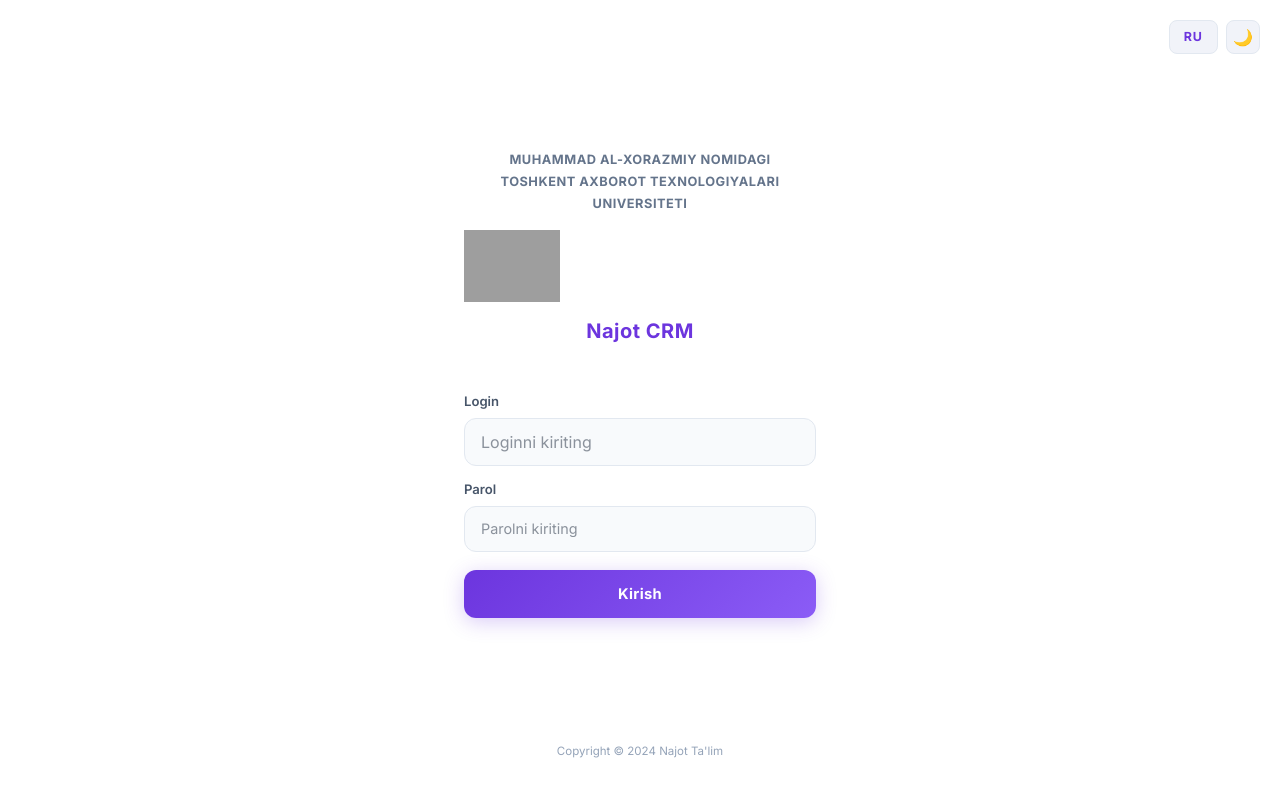
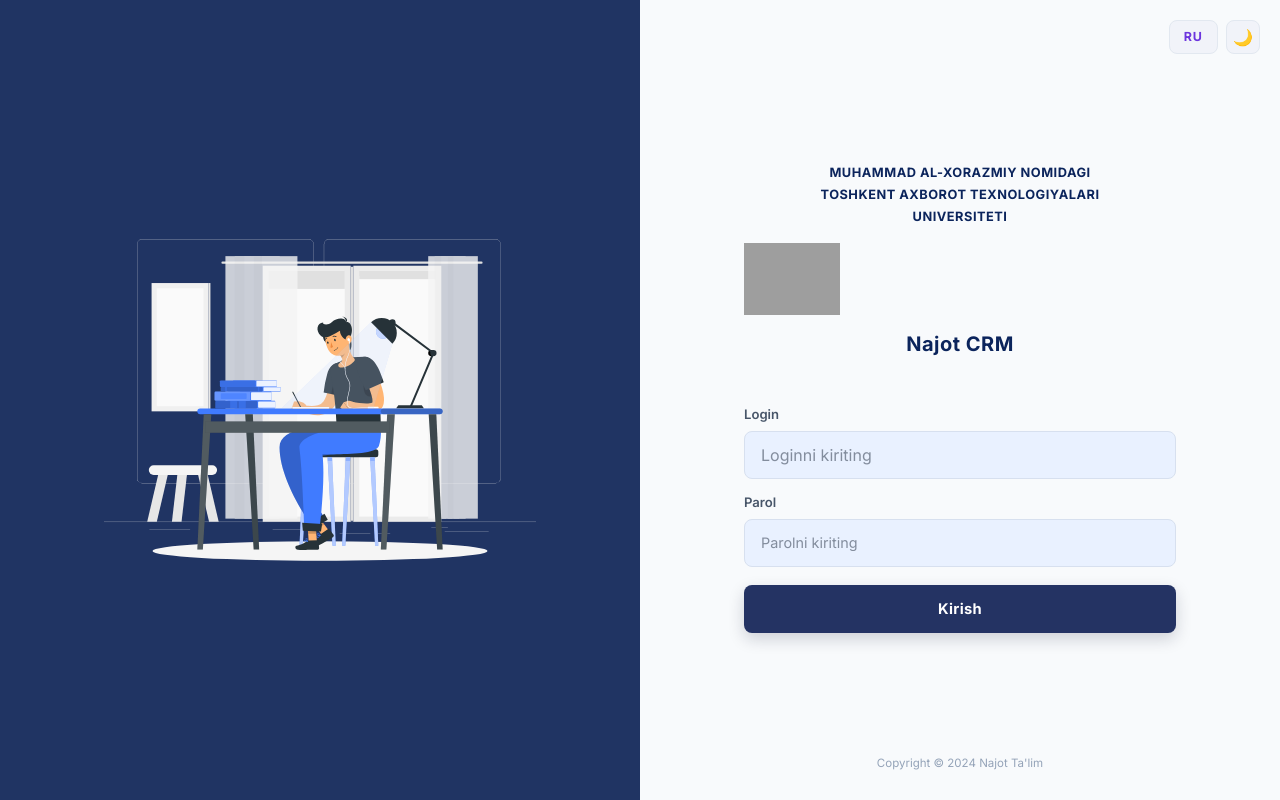
Before and after one commit to Sarvar5202/exam7, a React (Vite) app: page /login in a window 1280 px wide. Built offline with nearby package versions, Linux system fonts and the light colour scheme; grey boxes are pictures that could not be loaded.

Commit message:
fix.bugs

```diff
--- a/src/pages/Groups/GroupDetail/UygaVazifa.jsx
+++ b/src/pages/Groups/GroupDetail/UygaVazifa.jsx
@@ -8,6 +8,14 @@
 
 const thCls = "text-left px-4 py-3 font-semibold text-slate-500 text-xs";
 const tdCls = "px-4 py-3 text-sm text-slate-700";
+
+const getHomeworkId = (lesson) =>
+  lesson?.homework?.[0]?.id ??
+  lesson?.homework_id ??
+  lesson?.homeworkId ??
+  lesson?.homework?.id ??
+  lesson?.homework?.homework_id ??
+  lesson?.id;
 
 export default function UygaVazifa() {
   const { id } = useParams();
@@ -56,7 +64,7 @@
       </thead>
       <tbody>
         {homeworkData.map((lesson, idx) => (
-          <tr key={`${lesson.id}-${idx}`} onClick={() => navigate(`/dashboard/groups/${id}/homework/${lesson.id}/results`)} className="border-b border-slate-50 hover:bg-slate-50 cursor-pointer transition-colors">
+          <tr key={`${lesson.id}-${idx}`} onClick={() => navigate(`/dashboard/groups/${id}/homework/${getHomeworkId(lesson)}/results`)} className="border-b border-slate-50 hover:bg-slate-50 cursor-pointer transition-colors">
             <td className={tdCls}>{idx + 1}</td>
             <td className={tdCls}>
               {lesson.homeworkPending > 0 ? (
--- a/src/pages/Login/Login.jsx
+++ b/src/pages/Login/Login.jsx
@@ -62,7 +62,7 @@
   }
 
   return (
-    <div style={{ display: 'flex', height: '100vh', background: dark ? '#0a0a0f' : '#eef0f5' }}>
+    <div style={{ display: 'flex', minHeight: '100vh', background: dark ? '#0a0a0f' : '#f8fafc' }}>
 
       {/* Muvaffaqiyatli kirish toast — o'ng yuqori */}
       {showToast && (
@@ -103,28 +103,35 @@
       `}</style>
 
       {/* LEFT — ko'k panel, rasm */}
-      <div style={{
-        flex: 1,
-        background: dark
-          ? 'linear-gradient(160deg, #0d0d1a 0%, #12102a 100%)'
-          : 'linear-gradient(160deg, #1a2a4a 0%, #1e3a6a 100%)',
-        display: 'none',
-        alignItems: 'center',
-        justifyContent: 'center',
-        padding: 48,
-      }} className="lg:flex">
-        <img src="/study.svg" alt="study" style={{ maxWidth: 380, width: '100%' }} />
+      <div
+        className="hidden lg:flex"
+        style={{
+          width: '50%',
+          background: dark ? '#10172f' : '#203463',
+          alignItems: 'center',
+          justifyContent: 'center',
+          padding: '64px 56px',
+          minHeight: '100vh',
+          overflow: 'hidden',
+        }}
+      >
+        <img
+          src="/study.svg"
+          alt="study"
+          style={{ width: 'min(82%, 760px)', maxHeight: '78vh', objectFit: 'contain', display: 'block' }}
+        />
       </div>
 
       {/* RIGHT — forma */}
       <div style={{
+        width: '50%',
         flex: 1,
         display: 'flex',
         flexDirection: 'column',
         alignItems: 'center',
         justifyContent: 'space-between',
-        padding: '40px 24px',
-        background: dark ? '#111118' : '#ffffff',
+        padding: '56px 24px 28px',
+        background: dark ? '#111118' : '#f8fafc',
         overflowY: 'auto',
         position: 'relative',
         minWidth: 0,
@@ -174,14 +181,14 @@
 
         {/* Markaziy kontent */}
         <div style={{ flex: 1, display: 'flex', alignItems: 'center', justifyContent: 'center', width: '100%' }}>
-          <div style={{ width: '100%', maxWidth: 360, padding: '0 4px' }}>
+          <div style={{ width: '100%', maxWidth: 440, padding: '0 4px' }}>
 
             {/* Logo + sarlavha */}
             <div style={{ textAlign: 'center', marginBottom: 32 }}>
               <h1 style={{
                 fontSize: '0.8rem',
                 fontWeight: 700,
-                color: dark ? '#6060a0' : '#64748b',
+                color: dark ? '#b8c4ff' : '#0b245c',
                 textTransform: 'uppercase',
                 letterSpacing: '0.5px',
                 lineHeight: 1.7,
@@ -201,7 +208,7 @@
               <h2 style={{
                 fontSize: '1.25rem',
                 fontWeight: 800,
-                color: dark ? '#8866ff' : '#6c35de',
+                color: dark ? '#dbe4ff' : '#0b245c',
                 letterSpacing: '0.5px',
                 margin: 0,
               }}>
@@ -235,9 +242,9 @@
                   style={{
                     height: 48,
                     padding: '0 16px',
-                    borderRadius: 12,
-                    border: `1.5px solid ${dark ? '#2a2a3a' : '#e2e8f0'}`,
-                    background: dark ? '#16161f' : '#f8fafc',
+                    borderRadius: 8,
+                    border: `1px solid ${dark ? '#2a2a3a' : '#d7e0ef'}`,
+                    background: dark ? '#16161f' : '#e9f1ff',
                     color: dark ? '#f0f0f5' : '#1e293b',
                     fontSize: '1rem',
                     outline: 'none',
@@ -245,7 +252,7 @@
                     width: '100%',
                   }}
                   onFocus={e => e.target.style.borderColor = '#6c35de'}
-                  onBlur={e => e.target.style.borderColor = dark ? '#2a2a3a' : '#e2e8f0'}
+                  onBlur={e => e.target.style.borderColor = dark ? '#2a2a3a' : '#d7e0ef'}
                 />
               </div>
 
@@ -264,11 +271,11 @@
                   placeholder={t.passwordPlaceholder}
                   required
                   style={{
-                    height: 46,
+                    height: 48,
                     padding: '0 16px',
-                    borderRadius: 12,
-                    border: `1.5px solid ${dark ? '#2a2a3a' : '#e2e8f0'}`,
-                    background: dark ? '#16161f' : '#f8fafc',
+                    borderRadius: 8,
+                    border: `1px solid ${dark ? '#2a2a3a' : '#d7e0ef'}`,
+                    background: dark ? '#16161f' : '#e9f1ff',
                     color: dark ? '#f0f0f5' : '#1e293b',
                     fontSize: '0.9rem',
                     outline: 'none',
@@ -276,7 +283,7 @@
                     width: '100%',
                   }}
                   onFocus={e => e.target.style.borderColor = dark ? '#6c35de' : '#6c35de'}
-                  onBlur={e => e.target.style.borderColor = dark ? '#2a2a3a' : '#e2e8f0'}
+                  onBlur={e => e.target.style.borderColor = dark ? '#2a2a3a' : '#d7e0ef'}
                 />
               </div>
 
@@ -285,24 +292,20 @@
                 type="submit"
                 style={{
                   height: 48,
-                  borderRadius: 12,
-                  background: dark
-                    ? 'linear-gradient(135deg, #5a28c0 0%, #7a40e8 100%)'
-                    : 'linear-gradient(135deg, #6c35de 0%, #8b5cf6 100%)',
+                  borderRadius: 8,
+                  background: '#243363',
                   color: '#ffffff',
                   fontWeight: 700,
                   fontSize: '0.92rem',
                   border: 'none',
                   cursor: 'pointer',
                   marginTop: 4,
-                  boxShadow: dark
-                    ? '0 4px 20px rgba(108,53,222,0.35)'
-                    : '0 4px 20px rgba(108,53,222,0.25)',
+                  boxShadow: '0 6px 16px rgba(15, 23, 42, 0.18)',
                   transition: 'all 0.2s',
                   letterSpacing: '0.3px',
                 }}
-                onMouseOver={e => { e.target.style.transform = 'translateY(-1px)'; e.target.style.boxShadow = '0 6px 24px rgba(108,53,222,0.45)'; }}
-                onMouseOut={e => { e.target.style.transform = 'translateY(0)'; e.target.style.boxShadow = dark ? '0 4px 20px rgba(108,53,222,0.35)' : '0 4px 20px rgba(108,53,222,0.25)'; }}
+                onMouseOver={e => { e.target.style.transform = 'translateY(-1px)'; e.target.style.boxShadow = '0 8px 20px rgba(15, 23, 42, 0.24)'; }}
+                onMouseOut={e => { e.target.style.transform = 'translateY(0)'; e.target.style.boxShadow = '0 6px 16px rgba(15, 23, 42, 0.18)'; }}
               >
                 {t.loginBtn}
               </button>
--- a/src/pages/dashboard/Dashboard.jsx
+++ b/src/pages/dashboard/Dashboard.jsx
@@ -59,13 +59,16 @@
 
       <div className="grid grid-cols-2 md:grid-cols-3 xl:grid-cols-6 gap-4">
         {stats.map((stat, i) => (
-          <div key={i} className="bg-white rounded-2xl p-4 flex items-center gap-3 shadow-sm border border-slate-100">
-            <div className="w-10 h-10 rounded-xl bg-[#6c35de]/10 text-[#6c35de] flex items-center justify-center flex-shrink-0">
+          <div
+            key={i}
+            className="bg-white rounded-2xl py-6 px-5 flex items-center gap-4 shadow-sm border border-slate-100 transition-all duration-300 hover:-translate-y-2 hover:shadow-lg cursor-pointer hover:border-[#6c35de]/30"
+          >
+            <div className="w-14 h-14 rounded-xl bg-[#6c35de]/10 text-[#6c35de] flex items-center justify-center flex-shrink-0 [&_svg]:w-7 [&_svg]:h-7">
               {stat.icon}
             </div>
             <div>
-              <p className="text-xs text-slate-500 leading-tight">{stat.label}</p>
-              <p className="text-xl font-bold text-slate-900">{stat.value}</p>
+              <p className="text-xs font-medium text-slate-500 leading-tight mb-1">{stat.label}</p>
+              <p className="text-3xl font-bold text-slate-900 leading-none">{stat.value}</p>
             </div>
           </div>
         ))}
```
